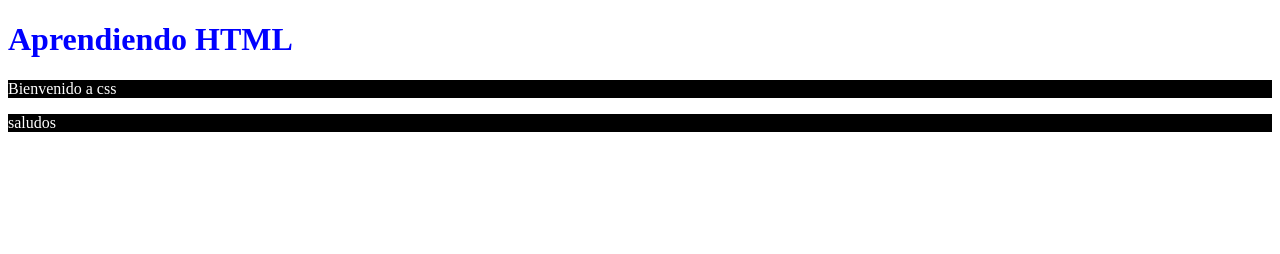
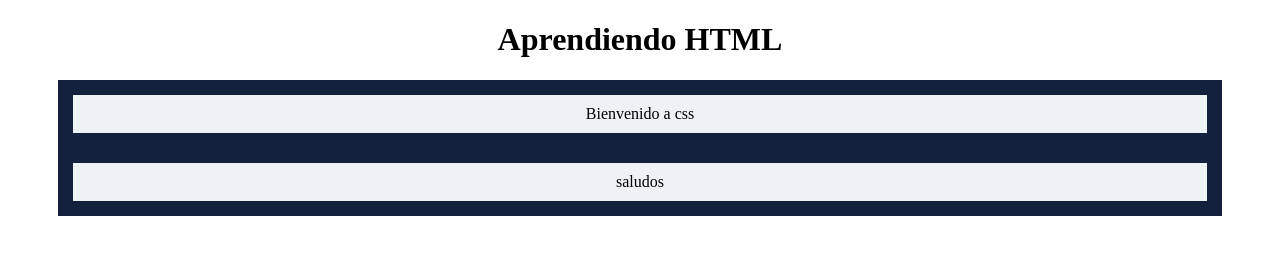
Before and after one commit to GustavoMacias607/CursoHtmlCssUniversidadDesarrolloWeb, a plain HTML site: page HTML/Leccion022/Index.html in a window 1280 px wide. Drawn offline with Linux system fonts and the light colour scheme.

Commit message:
agregacion de estilos css

```diff
--- a/HTML/Leccion022/css/estilos.css
+++ b/HTML/Leccion022/css/estilos.css
@@ -1,8 +1,19 @@
 h1{
-    color:blue;
+    color: #000000;
+    text-align: center;
+}
+p{
+    color: #000000;
+    background-color : #edf2f4;
+    padding: 10px;
+    border: 15px solid #14213d;
+    /*
+    margin-top: 40px;
+    margin-right: 10px;
+    margin-bottom: 20px;
+    margin-left: 10px;
+*/
+margin: auto 50px;
+text-align: center;
 
 }
-p{
-    color: white;
-    background-color: black;
-}
```
